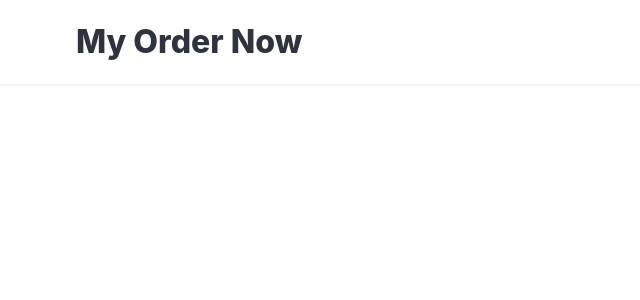
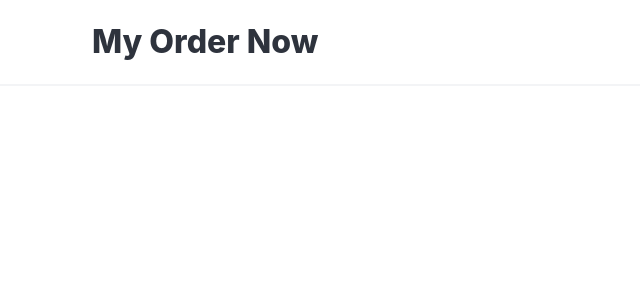
Before and after one commit to EsvinAmbrocio/crehana-delivery-ap, a Vue app: page / in a window 1280 px wide. Shown: the top 300 px of the page, without its empty margins (0-640 px from the left). Built offline with nearby package versions, Linux system fonts and the light colour scheme.

Commit message:
feat: fixed mednu

```diff
--- a/src/layouts/BaseLayout.vue
+++ b/src/layouts/BaseLayout.vue
@@ -1,7 +1,7 @@
 <template>
     <header>
-      <nav class="navbar has-shadow p-4" role="navigation" aria-label="man navigation">
-        <div class="navbar-menu container">
+      <nav class="navbar has-shadow" role="navigation" aria-label="man navigation">
+        <div class="navbar-menu container p-4 is-fixed-top">
           <div class="navbar-start">
             <div class="navbar-item">
               <h1 class="title">
```
